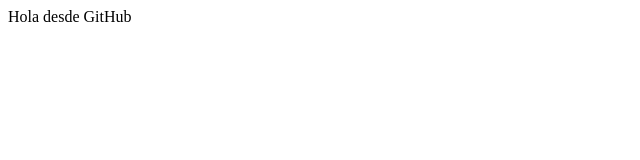
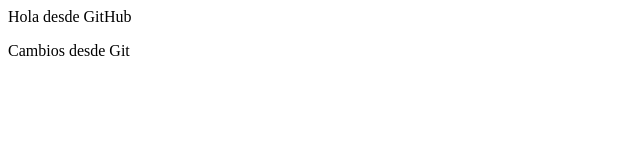
Before and after one commit to UniquePeanutFest/pruebaEvaluable2, a plain HTML site: page index.html in a window 1280 px wide. Shown: the whole page, without its empty margins (0-640 px from the left). Drawn offline with Linux system fonts and the light colour scheme.

Commit message:
Commit desde local

```diff
--- a/index.html
+++ b/index.html
@@ -1 +1,2 @@
 <p>Hola desde GitHub</p>
+<p>Cambios desde Git</p>
```
